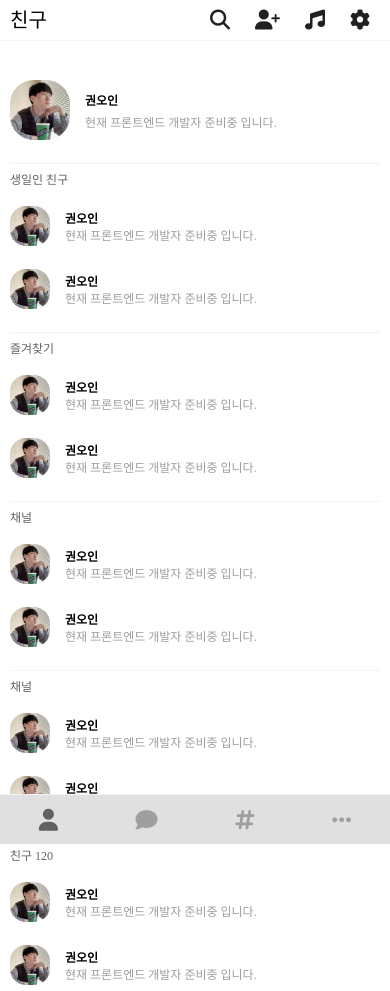
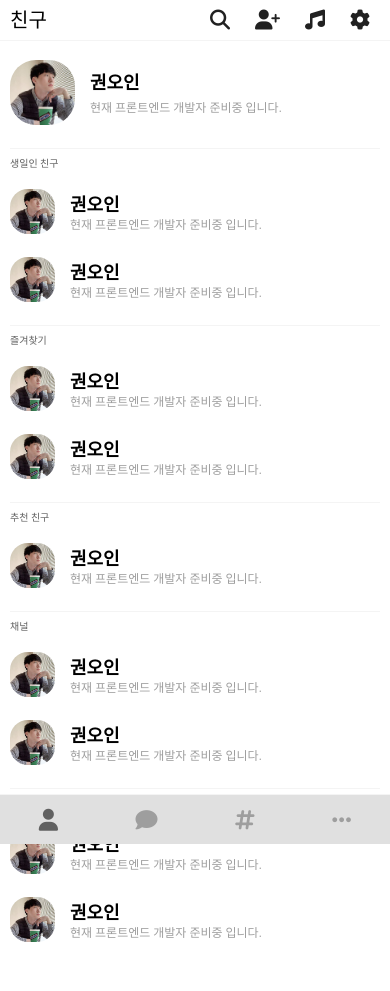
Before and after one commit to EthanKwon/WEB_Kakao, a plain HTML site: page index.html in a window 390 px wide. After the commit the page ends 965 px from the top, so only its background shows below. Drawn offline with Linux system fonts and the light colour scheme.

Commit message:
friends responsive

```diff
--- a/assets/css/friends.css
+++ b/assets/css/friends.css
@@ -144,8 +144,8 @@
 }
 
 .profile .info .info_photo img {
-  width: 60px;
-  height: 60px;
+  width: 65px;
+  height: 65px;
   border-radius: 40%;
   margin-right: 15px;
 }
@@ -154,7 +154,7 @@
   display: flex;
   flex-direction: column;
   justify-content: space-around;
-  font-size: 14px;
+  font-size: 18px;
 }
 
 .profile .info .info_name {
@@ -168,11 +168,11 @@
 
 /* 생일, 즐겨 찾기 */
 
-.birthday_title,
-.bookmark_title,
-.channal_title,
-.friends_title {
-  font-size: 12px;
+.title {
+  display: flex;
+  justify-content: space-between;
+  align-items: center;
+  font-size: 10px;
   padding: 10px 0;
   color: #616161;
 }
@@ -189,8 +189,8 @@
 }
 
 .friend .info .info_photo img {
-  width: 40px;
-  height: 40px;
+  width: 45px;
+  height: 45px;
   border-radius: 40%;
   margin-right: 15px;
 }
@@ -199,7 +199,7 @@
   display: flex;
   flex-direction: column;
   justify-content: space-around;
-  font-size: 14px;
+  font-size: 18px;
 }
 
 .friend .info .info_name {
@@ -219,12 +219,6 @@
 
 /* 0 ~ 600px - tablet */
 @media (max-width: 600px) {
-  .profile .info .info_contents {
-    font-size: 12px;
-  }
-  .friend .info .info_contents {
-    font-size: 12px;
-  }
 }
 
 /* 0 ~ 360px - mobile */
@@ -289,8 +283,16 @@
 
   /* 모바일 컨텐츠 */
 
+  .friend .info .info_description {
+    font-size: 12px;
+  }
+
+  .profile .info .info_description {
+    font-size: 12px;
+  }
+
   #content {
-    margin: 70px 0;
+    margin-top: 50px;
   }
 
   #footer {
--- a/index.html
+++ b/index.html
@@ -68,7 +68,10 @@
       <section id="birthday">
         <div class="container">
           <div class="row">
-            <h2 class="birthday_title">생일인 친구</h2>
+            <div class="title">
+              <h2>생일인 친구</h2>
+              <span class="title_icon"></span>
+            </div>
             <div class="friend">
               <div class="info">
                 <div class="info_photo">
@@ -105,7 +108,10 @@
       <section id="bookmark">
         <div class="container">
           <div class="row">
-            <h2 class="bookmark_title">즐겨찾기</h2>
+            <div class="title">
+              <h2>즐겨찾기</h2>
+              <span class="title_icon"></span>
+            </div>
             <div class="friend">
               <div class="info">
                 <div class="info_photo">
@@ -142,7 +148,10 @@
       <section id="channel">
         <div class="container">
           <div class="row">
-            <h2 class="channal_title">채널</h2>
+            <div class="title">
+              <h2>추천 친구</h2>
+              <span class="title_icon"></span>
+            </div>
             <div class="friend">
               <div class="info">
                 <div class="info_photo">
@@ -156,30 +165,16 @@
                 </div>
               </div>
             </div>
-            <!-- 즐겨찾기1 -->
-
-            <div class="friend">
-              <div class="info">
-                <div class="info_photo">
-                  <img src="./assets/images/profile.jpg" alt="프로필 사진" />
-                </div>
-                <div class="info_contents">
-                  <h3 class="info_name">권오인</h3>
-                  <span class="info_description"
-                    >현재 프론트엔드 개발자 준비중 입니다.</span
-                  >
-                </div>
-              </div>
-            </div>
-          </div>
-        </div>
-        <!-- 즐겨찾기2 -->
+            <!-- 추천친구 -->
       </section>
 
       <section id="channel">
         <div class="container">
           <div class="row">
-            <h2 class="channal_title">채널</h2>
+            <div class="title">
+              <h2>채널</h2>
+              <span class="title_icon"></span>
+            </div>
             <div class="friend">
               <div class="info">
                 <div class="info_photo">
@@ -216,7 +211,10 @@
       <section id="friends">
         <div class="container">
           <div class="row">
-            <h2 class="friends_title">친구 120</h2>
+            <div class="title">
+              <h2>친구 <em>120</em></h2>
+              <span class="title_icon"></span>
+            </div>
             <div class="friend">
               <div class="info">
                 <div class="info_photo">
```
